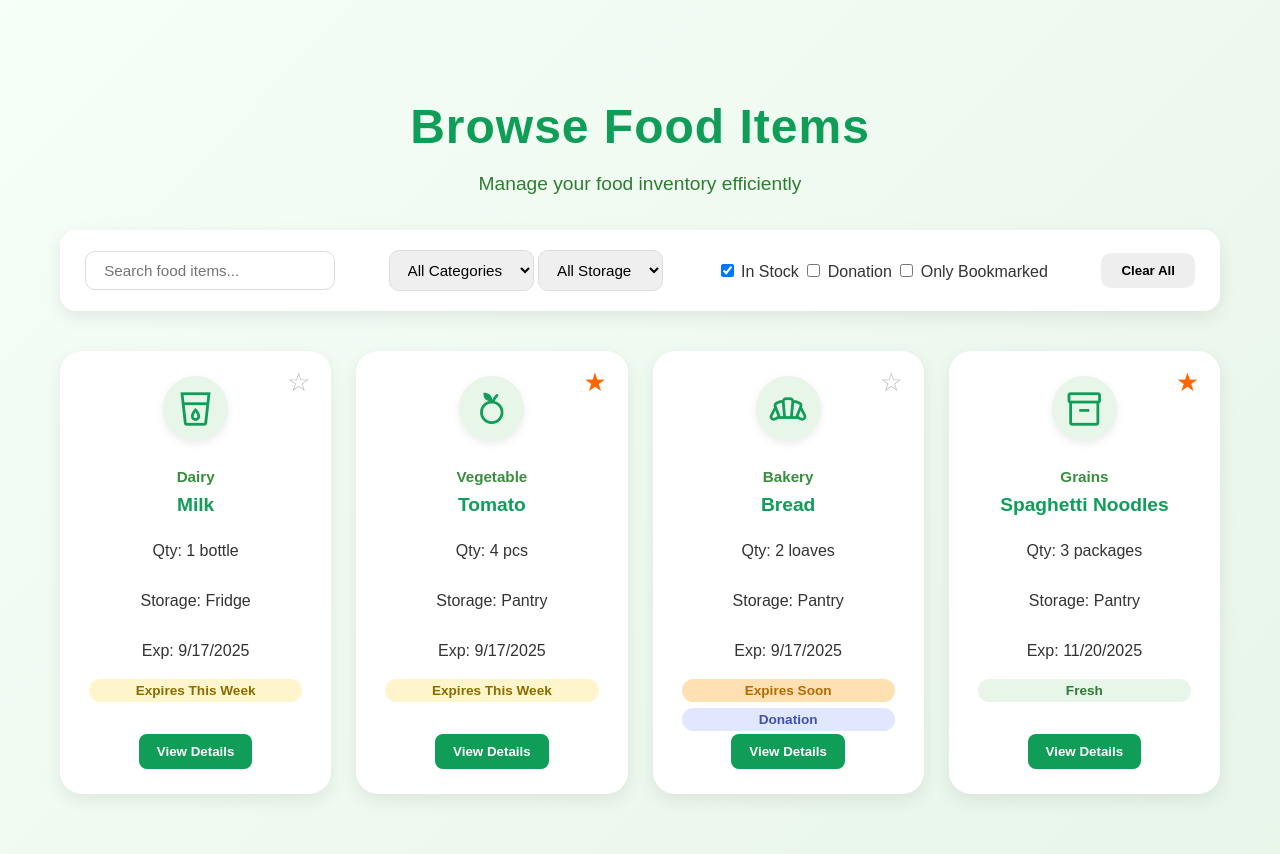
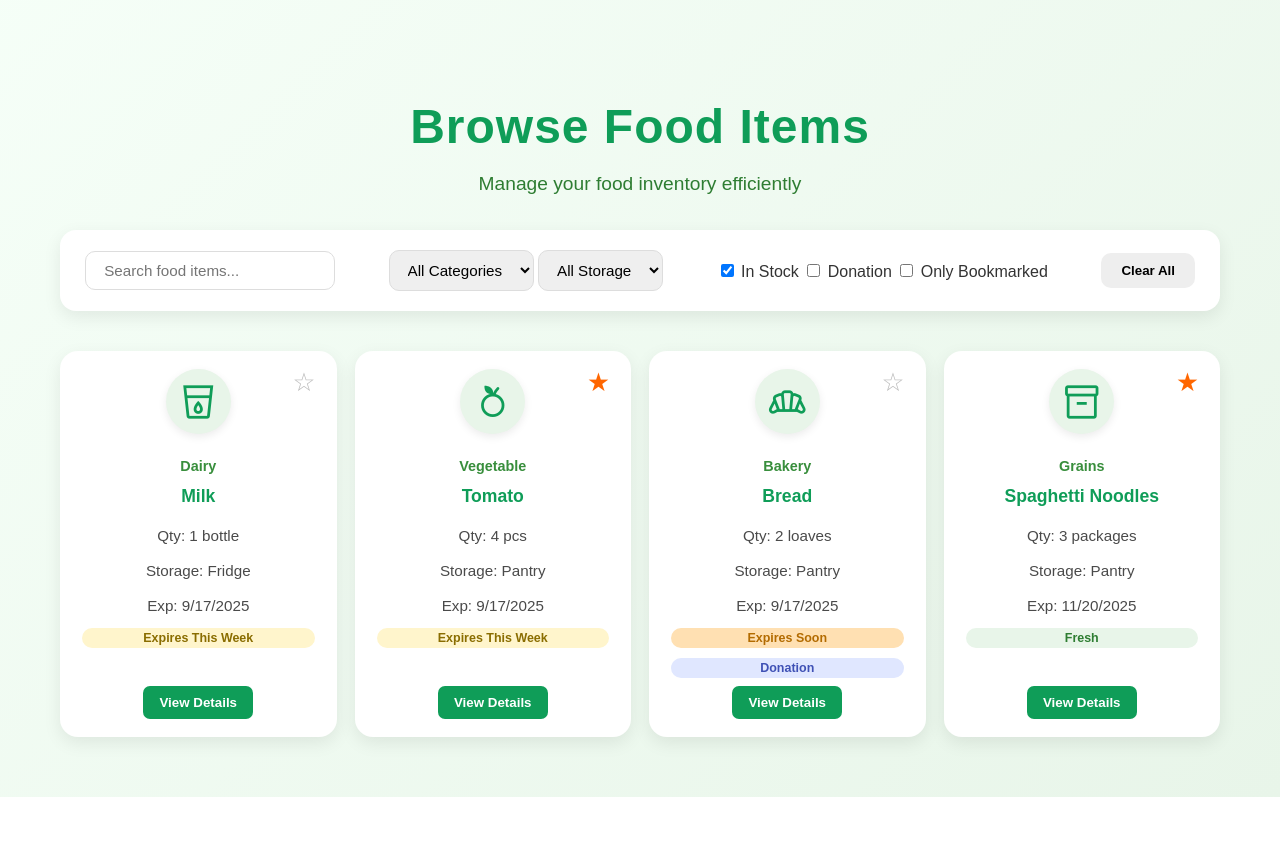
Before and after one commit to 1808723992/BIT216-Assignment-ZeoWaste, a PHP site: page /BrowseFoodItem.html in a window 1280 px wide. Shown: the part 98-952 px from the top of the page. After the commit the page ends 895 px from the top, so only its background shows below. Run offline with PHP 8.4, Linux system fonts and the light colour scheme.

Commit message:
Update BrowseFoodItem.css

```diff
--- a/BrowseFoodItem.css
+++ b/BrowseFoodItem.css
@@ -67,7 +67,7 @@ body {
 /* 卡片布局 */
 .food-grid {
   display: grid;
-  grid-template-columns: repeat(auto-fit, minmax(260px, 1fr));
+  grid-template-columns: repeat(auto-fit, minmax(220px, 1fr));
   gap: 25px;
   margin-top: 40px;
 }
@@ -257,3 +257,34 @@ body {
   margin-top:auto; /* consume remaining space above, stick to bottom */
   align-self:center; /* keep centered like before */
 }
+
+
+/* === Compact card adjustments to fit more items on screen === */
+.browse{
+  max-width: 1320px; /* allow a bit wider layout on desktop */
+}
+
+.food-grid{ gap:18px; }
+
+.food-card{
+  padding:18px;
+  border-radius:18px;
+  gap:6px;           /* reduce internal spacing */
+  min-height: 280px; /* keep a tidy, shorter card */
+}
+
+/* tighten text spacing */
+.food-card p{ margin:6px 0; color:#4a4a4a; font-size:0.95rem; }
+
+/* slightly smaller icon to reduce vertical height */
+.food-icon{ width:56px; height:56px; font-size:34px; margin-bottom:8px; }
+
+/* smaller heading and category */
+.food-card h3{ font-size:1.1rem; margin:4px 0 8px; }
+.food-card .category{ font-size:0.9rem; margin-bottom:2px; }
+
+/* slimmer tags */
+.expiry-tag{ font-size:0.78rem; padding:3px 8px; margin:2px 4px; border-radius:12px; }
+
+/* keep action button glued to bottom with comfortable spacing */
+.food-card .btn-primary{ margin-top:auto; padding:9px 16px; border-radius:7px; }
```
